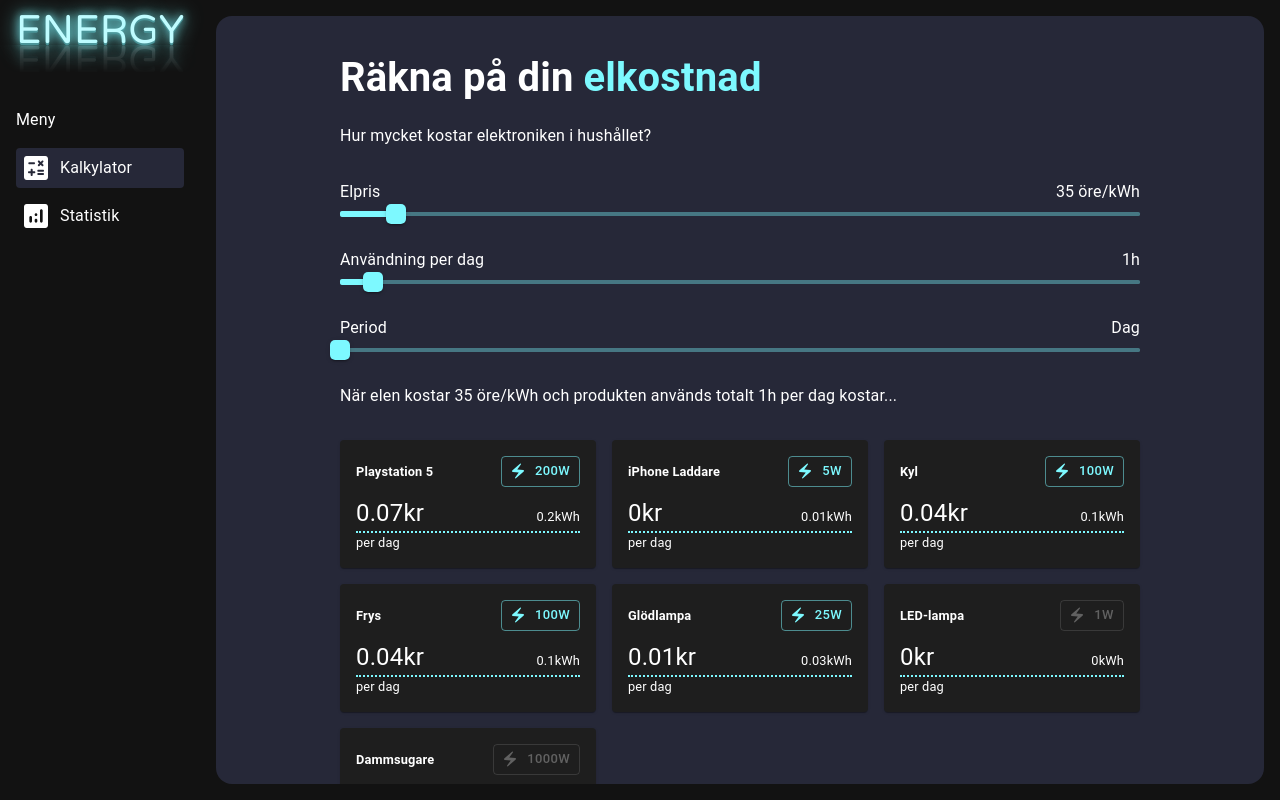
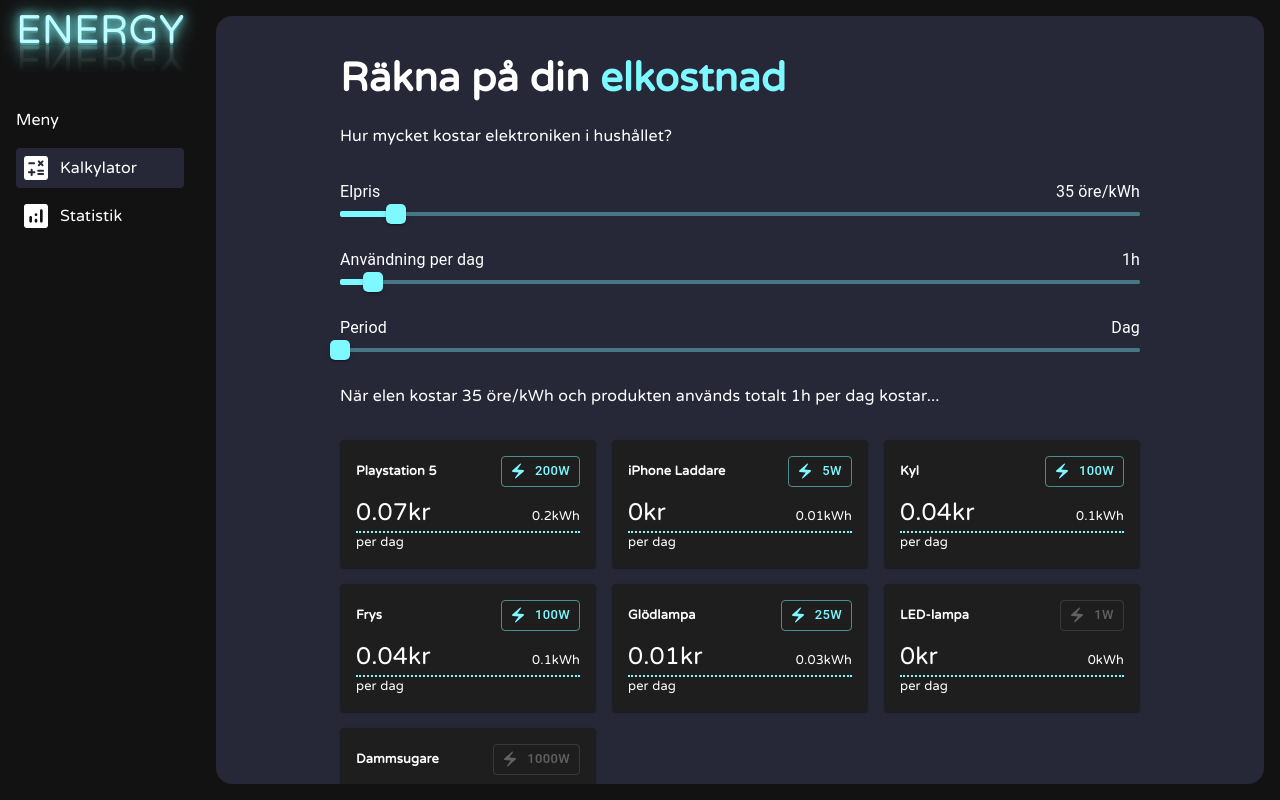
Before and after one commit to Maximilian-R/energy-calculator, a Next.js app: page /energy-calculator/ in a window 1280 px wide. Built offline with nearby package versions, Linux system fonts and the light colour scheme; a web font is replaced by a local one.

Commit message:
override emotion font

```diff
--- a/styles/globals.css
+++ b/styles/globals.css
@@ -7,7 +7,7 @@ html,
 body {
   padding: 0;
   margin: 0;
-  font-family: "Varela Round", sans-serif;
+  font-family: "Varela Round", sans-serif !important;
   overflow: hidden;
 
   color: white;
```
